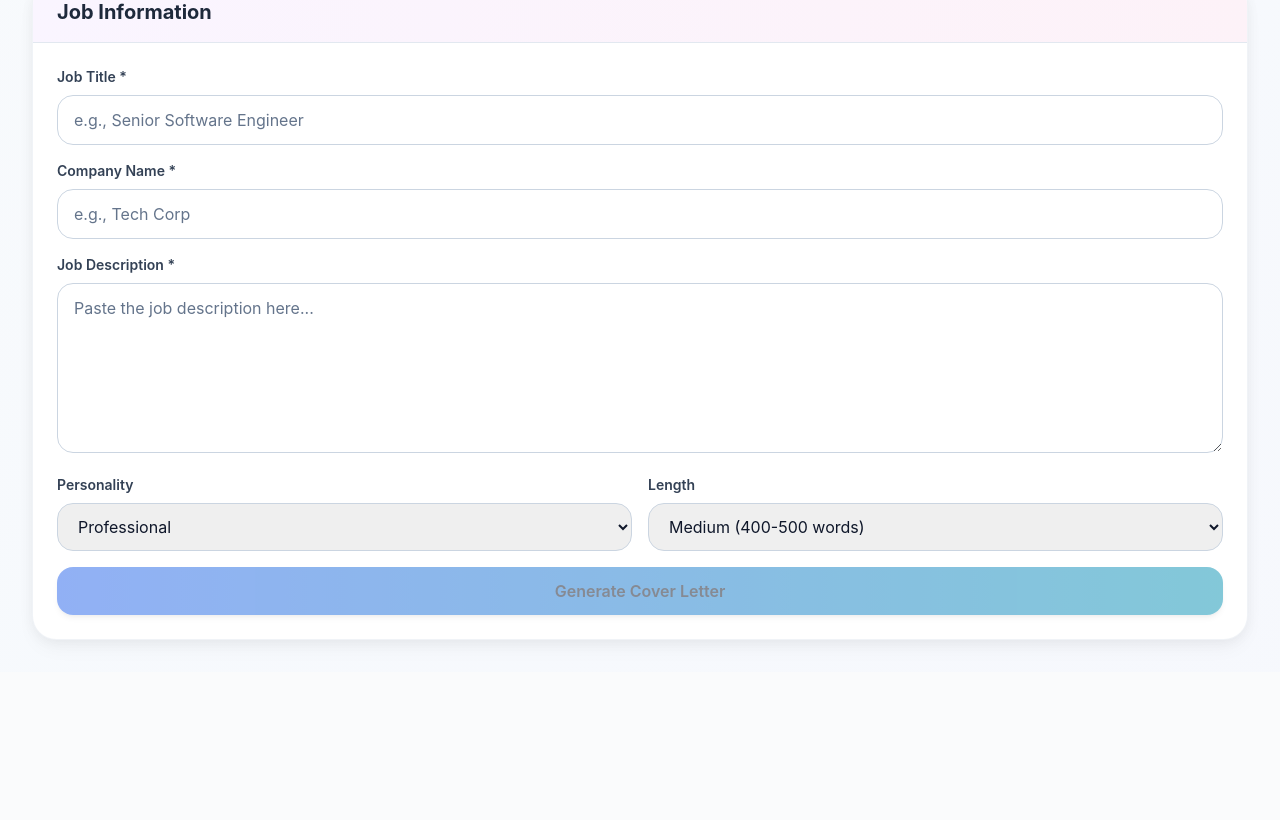
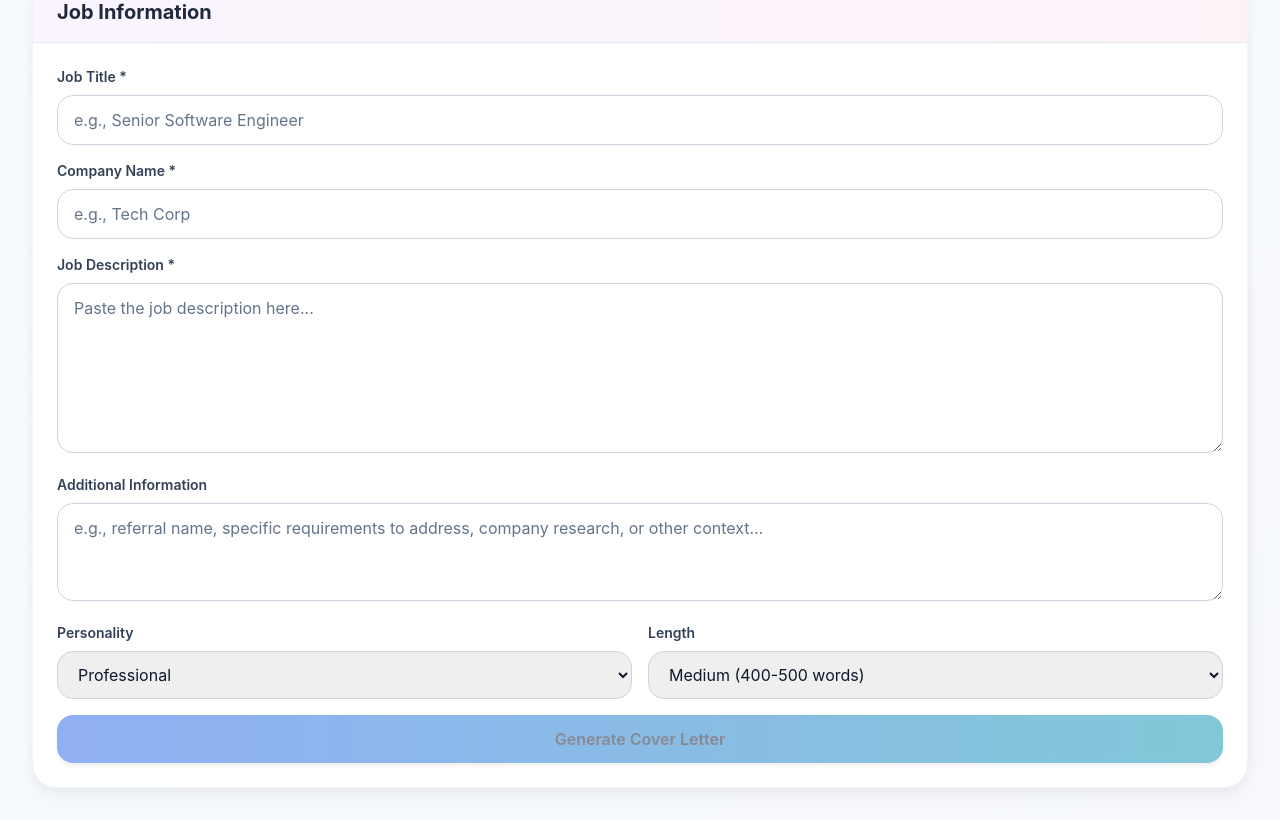
Before and after one commit to imstemp/applyn, a React (Vite) app: page /#/cover-letter in a window 1280 px wide. Shown: the part 513-1333 px from the top of the page. Before the commit the page ends 1185 px from the top, so only its background shows below. Built offline with nearby package versions, Linux system fonts and the light colour scheme.

Commit message:
Strengthen cover letter prompt to incorporate Additional Information

```diff
--- a/src/components/features/CoverLetterGenerator.tsx
+++ b/src/components/features/CoverLetterGenerator.tsx
@@ -8,6 +8,7 @@ export default function CoverLetterGenerator() {
   const [jobTitle, setJobTitle] = useState("");
   const [companyName, setCompanyName] = useState("");
   const [jobDescription, setJobDescription] = useState("");
+  const [additionalInfo, setAdditionalInfo] = useState("");
   const [personality, setPersonality] = useState<"professional" | "friendly" | "enthusiastic" | "formal" | "conversational">("professional");
   const [length, setLength] = useState<"short" | "medium" | "long">("medium");
   const [generatedLetter, setGeneratedLetter] = useState("");
@@ -47,6 +48,7 @@ export default function CoverLetterGenerator() {
         jobTitle,
         companyName,
         jobDescription,
+        additionalInfo: additionalInfo.trim() || undefined,
         personality,
         length,
       });
@@ -118,6 +120,16 @@ export default function CoverLetterGenerator() {
               rows={6}
             />
           </div>
+          <div>
+            <label className="block text-sm font-semibold text-slate-700 mb-2">Additional Information</label>
+            <textarea
+              value={additionalInfo}
+              onChange={(e) => setAdditionalInfo(e.target.value)}
+              placeholder="e.g., referral name, specific requirements to address, company research, or other context..."
+              className="w-full border border-slate-300 rounded-xl px-4 py-3"
+              rows={3}
+            />
+          </div>
           <div className="grid grid-cols-2 gap-4">
             <div>
               <label className="block text-sm font-semibold text-slate-700 mb-2">Personality</label>
```
